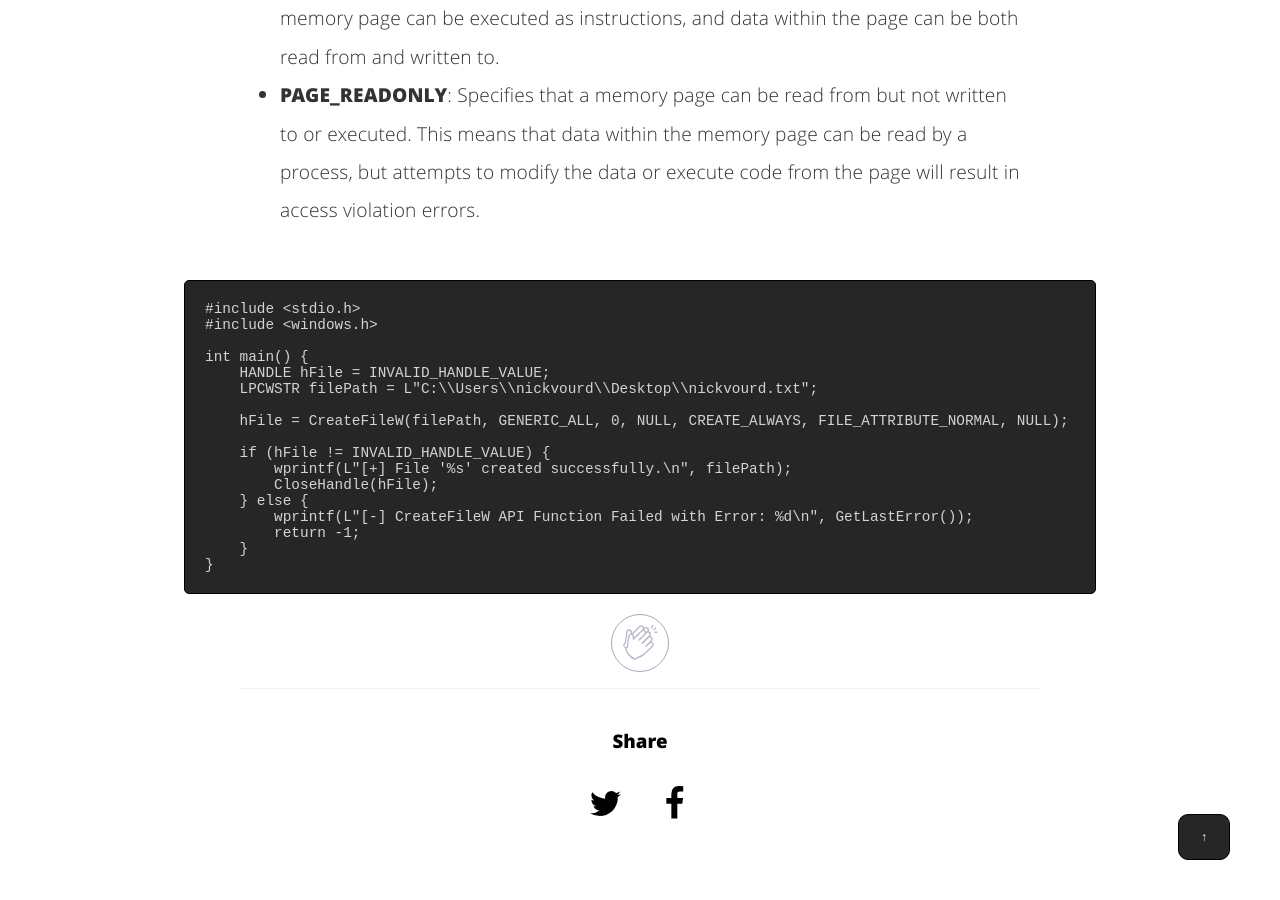
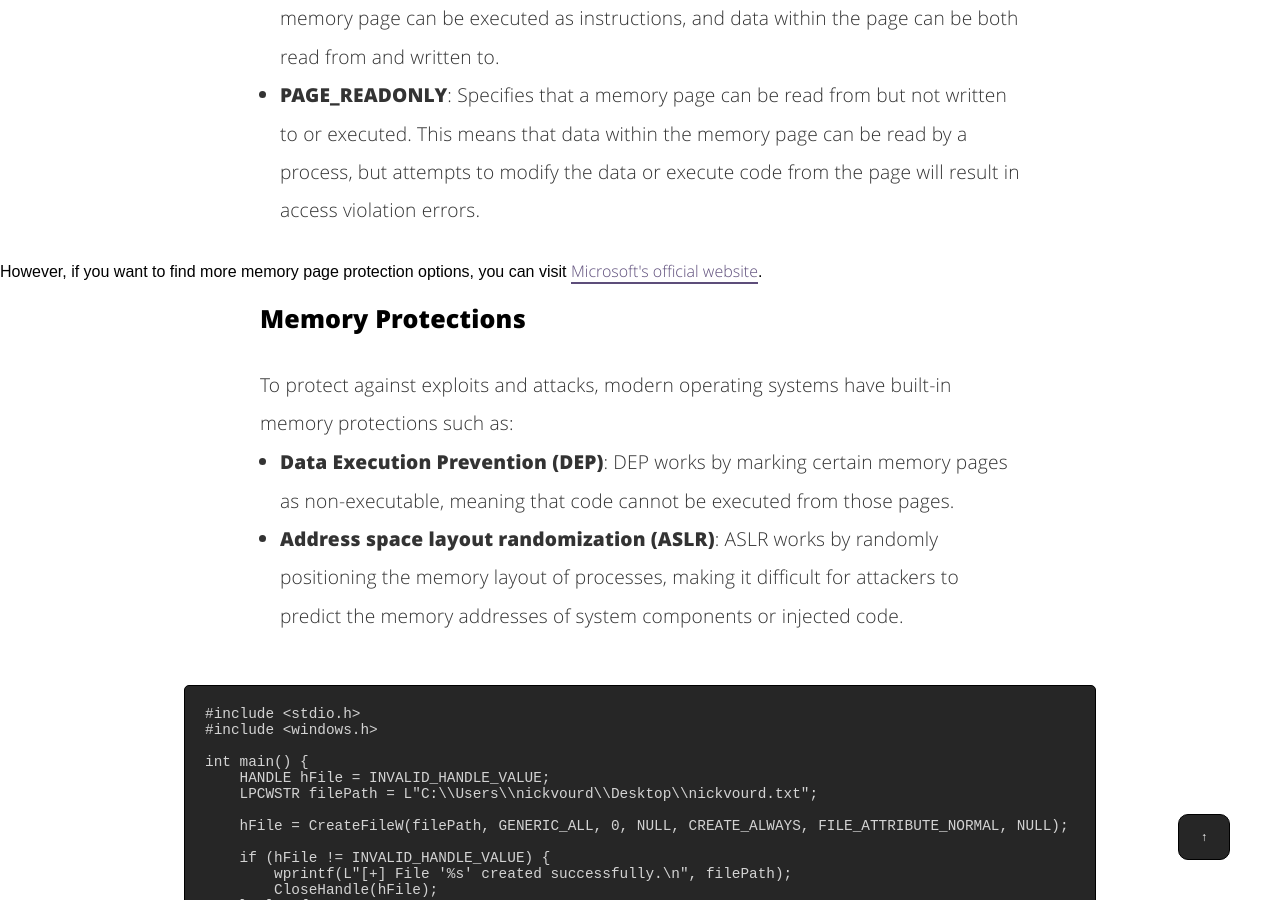
Before and after one commit to nickvourd/nickvourd.github.io, a Jekyll site: the page built from _posts/2024-04-17-an-introduction-to-windows-memory-management.md, in a window 1280 px wide and 900 px high, scrolled down 7040 px. Built offline with Jekyll 4.4.1, drawn with Linux system fonts in a browser that asks for light colours.

Commit message:
An Introduction to Windows Memory Management (Part 2)

````diff
--- a/_posts/2024-04-17-an-introduction-to-windows-memory-management.md
+++ b/_posts/2024-04-17-an-introduction-to-windows-memory-management.md
@@ -228,6 +228,16 @@ The following picture depicts a high-level overview of how virtual memory is map
     <li><b>PAGE_EXECUTE_READWRITE</b>: Specifies that a memory page can be executed from and also read from and written to by a process. This means that the code within the memory page can be executed as instructions, and data within the page can be both read from and written to.</li>
     <li><b>PAGE_READONLY</b>: Specifies that a memory page can be read from but not written to or executed. This means that data within the memory page can be read by a process, but attempts to modify the data or execute code from the page will result in access violation errors.</li>
 </ul>
+
+However, if you want to find more memory page protection options, you can visit <a href="https://learn.microsoft.com/en-us/windows/win32/memory/memory-protection-constants">Microsoft's official website</a>.<br /><br /></p>
+
+<h3>Memory Protections</h3>
+
+<p>To protect against exploits and attacks, modern operating systems have built-in memory protections such as:
+<ul>
+    <li><b>Data Execution Prevention (DEP)</b>: DEP works by marking certain memory pages as non-executable, meaning that code cannot be executed from those pages.</li>
+    <li><b>Address space layout randomization (ASLR)</b>: ASLR works by randomly positioning the memory layout of processes, making it difficult for attackers to predict the memory addresses of system components or injected code.</li>
+</ul>
 </p>
 
 ```
````
